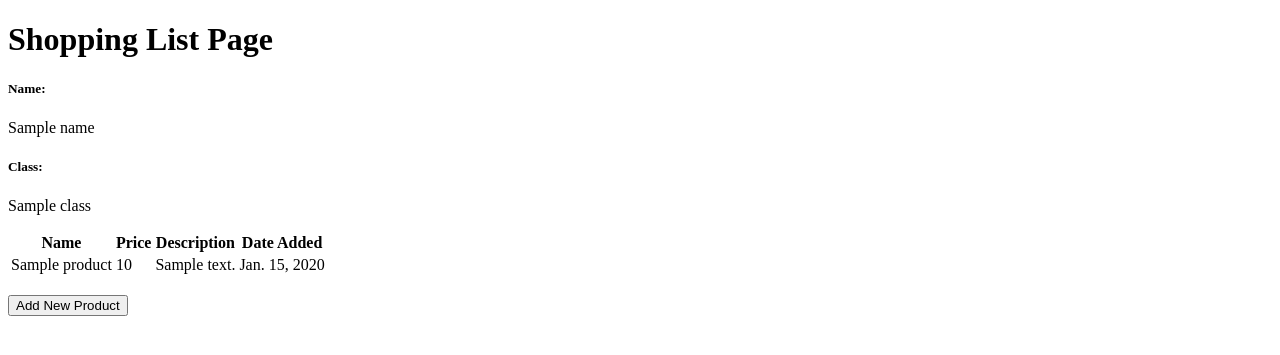
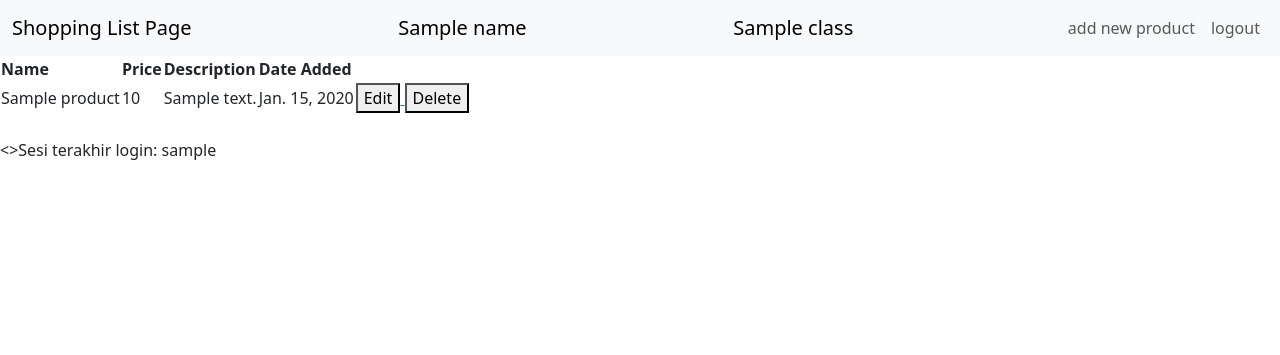
Before and after one commit to Merrick2q/shopping-list, a Django app: template main/templates/main.html in a window 1280 px wide. Shown: the top 355 px of the page. Run offline with Django 4.2, Linux system fonts and the light colour scheme; tables that the repository leaves empty hold one stand-in row (values such as "Sample post"); the template is opened without the code that fills it: values that come from a table or form of the project are taken from there, most other values are stand-ins (such as "Sample title", 1, 10 or a date in 2020).

Commit message:
Tutorial 4

```diff
--- a/main/models.py
+++ b/main/models.py
@@ -1,6 +1,8 @@
 from django.db import models
+from django.contrib.auth.models import User
 
 class Product(models.Model):
+    user = models.ForeignKey(User, on_delete=models.CASCADE)
     name = models.CharField(max_length=255)
     date_added = models.DateField(auto_now_add=True)
     price = models.IntegerField()
--- a/main/templates/main.html
+++ b/main/templates/main.html
@@ -1,13 +1,21 @@
 {% extends 'base.html' %}
-
+<link rel="stylesheet" href="style.css" />
 {% block content %}
-    <h1>Shopping List Page</h1>
-
-    <h5>Name:</h5>
-    <p>{{name}}</p>
-
-    <h5>Class:</h5>
-    <p>{{class}}</p>
+    <nav class="navbar navbar-expand-sm bg-light justify-content-center">
+        <div class="container-fluid">
+            <a class="navbar-brand" href="#">Shopping List Page</a>
+            <a class="navbar-brand" href="#">{{ name }}</a>
+            <a class="navbar-brand" href="#">{{ class }}</a>
+          <ul class="navbar-nav">
+            <li class="nav-item">
+              <a class="nav-link" href="{% url 'main:create_product' %}">add new product</a>
+            </li>
+            <li class="nav-item">
+              <a class="nav-link" href="{% url 'main:logout' %}">logout</a>
+            </li>
+          </ul>
+        </div>
+    </nav>
 
     <table>
         <tr>
@@ -25,16 +33,22 @@
                 <td>{{product.price}}</td>
                 <td>{{product.description}}</td>
                 <td>{{product.date_added}}</td>
+                <td>
+                    <a href="{% url 'main:edit_product' product.pk %}">
+                        <button>
+                            Edit
+                        </button>
+                    </a>
+                    <a href="{% url 'main:delete_product' product.pk %}">
+                        <button>
+                            Delete
+                        </button>
+                    </a>
+                </td>
             </tr>
         {% endfor %}
     </table>
 
     <br />
-
-    <a href="{% url 'main:create_product' %}">
-        <button>
-            Add New Product
-        </button>
-    </a>
-
+    <>Sesi terakhir login: {{ last_login }}</h5>
 {% endblock content %}
--- /dev/null
+++ b/main/templates/style.css
@@ -0,0 +1,5 @@
+body {
+    background-color: aqua;
+    font-family: Cambria, Cochin, Georgia, Times, 'Times New Roman', serif;
+    font-style: normal;
+}
--- a/main/urls.py
+++ b/main/urls.py
@@ -1,6 +1,6 @@
 from django.urls import path
 from main.views import show_main
-from main.views import show_main, create_product, show_xml, show_json, show_xml_by_id, show_json_by_id
+from main.views import show_main, create_product, show_xml, show_json, show_xml_by_id, show_json_by_id, edit_product, delete_product, register, login_user, logout_user
 
 app_name = 'main'
 
@@ -11,4 +11,9 @@ urlpatterns = [
     path('json/', show_json, name='show_json'),
     path('xml/<int:id>/', show_xml_by_id, name='show_xml_by_id'),
     path('json/<int:id>/', show_json_by_id, name='show_json_by_id'),
+    path('edit-product/<int:id>', edit_product, name='edit_product'),
+    path('delete/<int:id>', delete_product, name='delete_product'),
+    path('register/', register, name='register'),
+    path('login/', login_user, name='login'),
+    path('logout/', logout_user, name='logout'),
 ]
--- a/templates/base.html
+++ b/templates/base.html
@@ -2,13 +2,14 @@
 <!DOCTYPE html>
 <html lang="en">
     <head>
-        <meta charset="UTF-8" />
-        <meta
-            name="viewport"
-            content="width=device-width, initial-scale=1.0"
-        />
         {% block meta %}
+        <meta charset="UTF-8"/>
+        <meta name="viewport" content="width=device-width, initial-scale=1"/>
         {% endblock meta %}
+        <link href="https://cdn.jsdelivr.net/npm/bootstrap@5.3.2/dist/css/bootstrap.min.css" rel="stylesheet" integrity="sha384-T3c6CoIi6uLrA9TneNEoa7RxnatzjcDSCmG1MXxSR1GAsXEV/Dwwykc2MPK8M2HN" crossorigin="anonymous">
+        <script src="https://code.jquery.com/jquery-3.6.0.min.js" integrity="sha384-KyZXEAg3QhqLMpG8r+J4jsl5c9zdLKaUk5Ae5f5b1bw6AUn5f5v8FZJoMxm6f5cH1" crossorigin="anonymous"></script>
+        <script src="https://cdn.jsdelivr.net/npm/@popperjs/core@2.11.8/dist/umd/popper.min.js" integrity="sha384-I7E8VVD/ismYTF4hNIPjVp/Zjvgyol6VFvRkX/vR+Vc4jQkC+hVqc2pM8ODewa9r" crossorigin="anonymous"></script>
+        <script src="https://cdn.jsdelivr.net/npm/bootstrap@5.3.2/dist/js/bootstrap.min.js" integrity="sha384-BBtl+eGJRgqQAUMxJ7pMwbEyER4l1g+O15P+16Ep7Q9Q+zqX6gSbd85u4mG4QzX+" crossorigin="anonymous"></script>
     </head>
 
     <body>
```
Also changed, not shown: main/templates/edit_product.html (added, +22 -0 lines), main/views.py (+72 -3 lines), main/migrations/0003_remove_product_user.py (added), main/migrations/0004_product_user.py (added).
